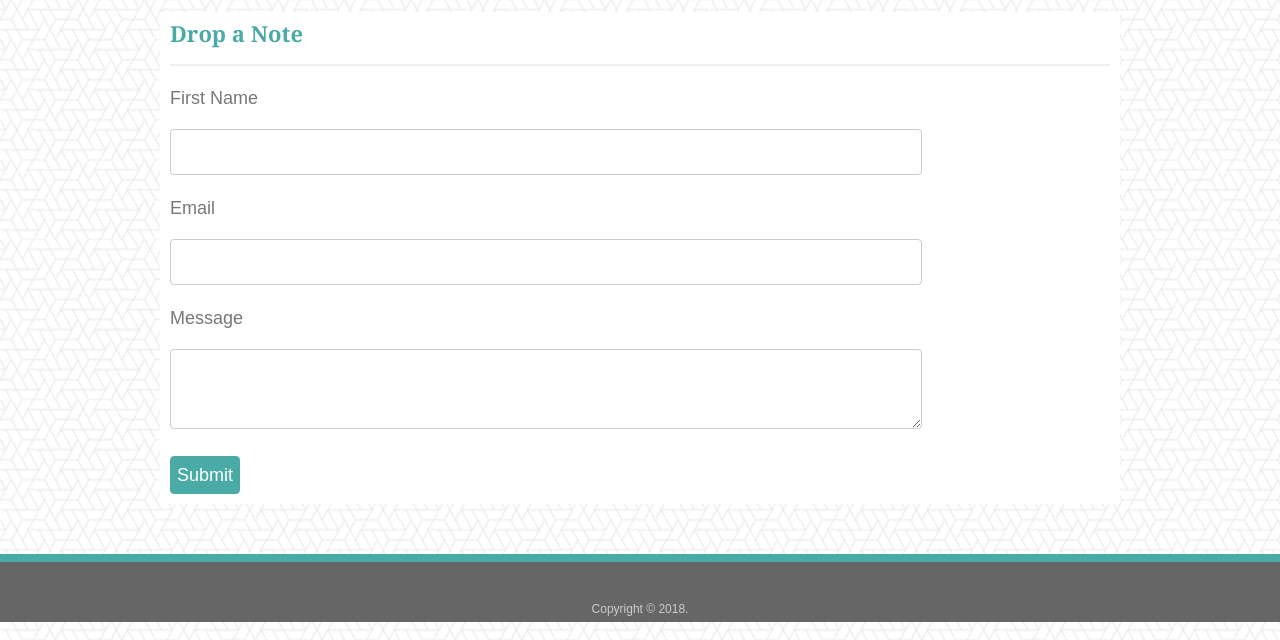
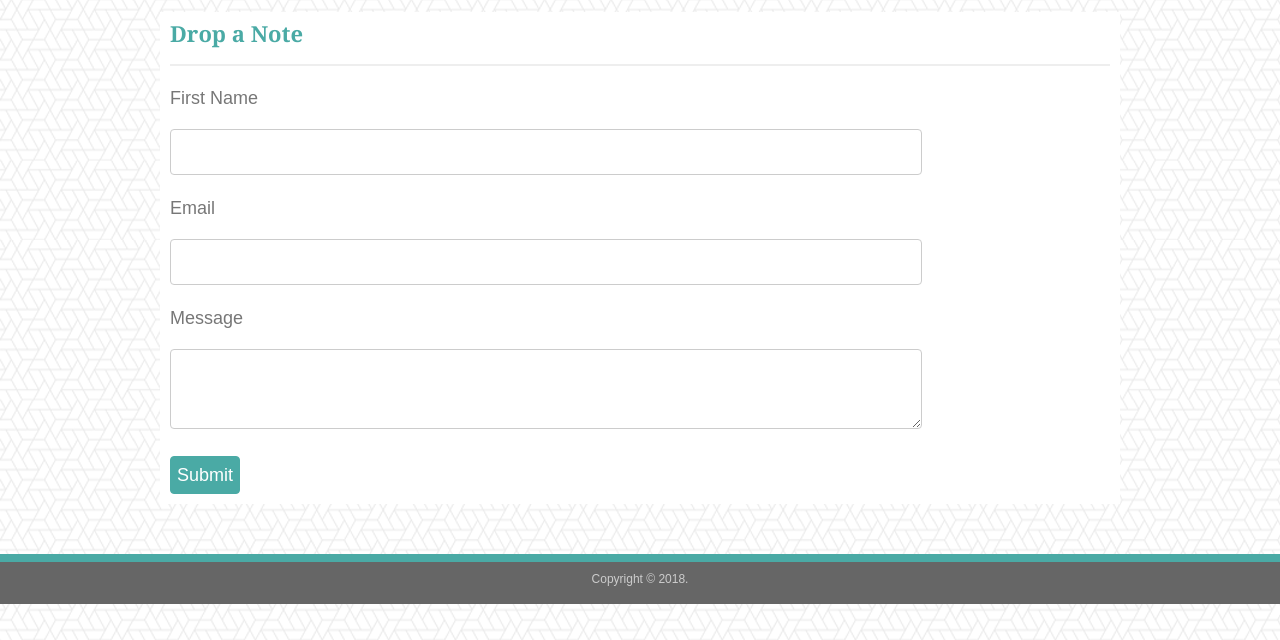
Before and after one commit to katelynmanuel/Bootstrap-Portfolio, a plain HTML site: page contact.html in a window 1280 px wide. Shown: the part 160-800 px from the top of the page. Drawn offline with nearby package versions, Linux system fonts and the light colour scheme.

Commit message:
Adding Crystals Collector link and some small changes to styling

```diff
--- a/assets/css/style.css
+++ b/assets/css/style.css
@@ -95,7 +95,7 @@ nav a:first-child {
 /* footer */
 
 footer {
-    padding: 30px 0;
+    padding: 0px;
     clear: both;
     font-size: 12px;
     color: #fff;
@@ -106,6 +106,10 @@ footer {
     height: 50px;
     width: 100%;
   }
+
+.footer {
+    padding: 0px;
+}
 
 h3, h2 {
   padding-bottom: 20px;
--- a/contact.html
+++ b/contact.html
@@ -46,7 +46,7 @@
 
     <!--Footer-->
     <div class="row">
-        <div class="col-md-12">
+        <div class="col-md-12 footer">
             <footer>
                 Copyright © 2018.
             </footer>
```
Also changed, not shown: portfolio.html (+2 -2 lines).
